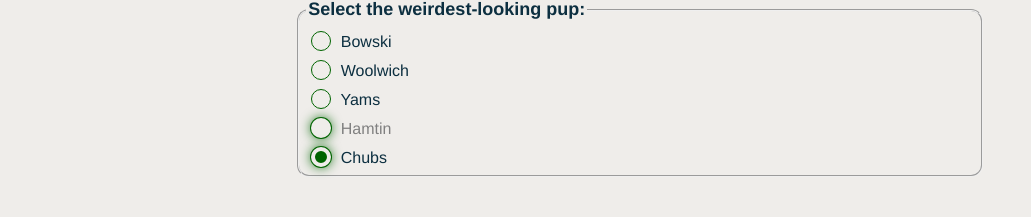
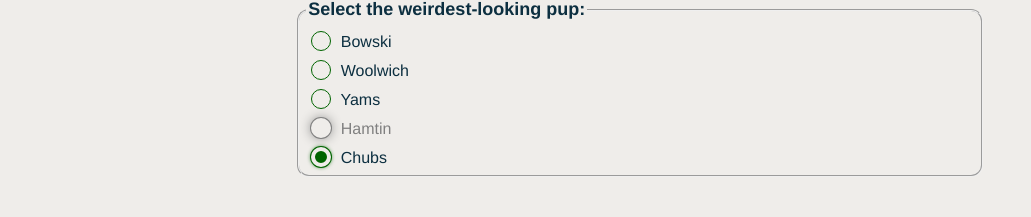
Before and after one commit to martin-heather/weba11y-components, a Vue app: page / in a window 1280 px wide. In both pictures the pointer is over the input "Hamtin". Shown: the part 1250-1467 px from the top of the page, without its empty margins (0-1031 px from the left). Built offline with nearby package versions, Linux system fonts and the light colour scheme.

Commit message:
Radio style & comment tweaks

```diff
--- a/src/App.vue
+++ b/src/App.vue
@@ -8,7 +8,8 @@
 		/>
 
 		<form :id="formId">
-			<p>Show me radio buttons styled with<br>
+			<p>
+				Show me radio buttons styled with<br>
 				<button
 					id="radios-appearance-property"
 					@click.prevent="radiosStyle = 'appearance-property'"
--- a/src/components/AccessibleRadioGroup/AccessibleRadioGroup.vue
+++ b/src/components/AccessibleRadioGroup/AccessibleRadioGroup.vue
@@ -59,7 +59,7 @@ export default {
 				'before-pseudo-element',
 				'default-HTML',
 			].indexOf(value) !== -1,
-			description: 'Demonstrates output of 2 different methods of styling radio buttons',
+			description: 'Demonstrates output of 3 different methods of styling radio buttons',
 		},
 	},
 };
--- a/src/components/AccessibleRadioGroup/accessible-radio-group.scss
+++ b/src/components/AccessibleRadioGroup/accessible-radio-group.scss
@@ -16,7 +16,7 @@ fieldset {
 		}
 
 		.radio-input {
-			// the appearance property allows for straightfoward overwriting of default semantic HTML styles and now has solid cross-browser support
+			// the appearance property allows for straightfoward overwriting of default semantic HTML styles
 			appearance: none;
 			border: 1px solid darkgreen;
 			border-radius: 50%;
@@ -36,7 +36,7 @@ fieldset {
 			&:checked {
 				background-color: darkgreen;
 				border: 4px solid #efedea;
-				box-shadow: 0 0px 0px 1px darkgreen, 0 0px 12px darkgreen;
+				box-shadow: 0 0px 0px 1px darkgreen, 0 0px 4px darkgreen;
 
 				@media screen and (-ms-high-contrast: active) {
 					& {
@@ -55,6 +55,13 @@ fieldset {
 		.radio-input--inactive {
 			background-color: transparent;
 			border: 1px solid grey;
+
+			&:hover,
+			&:focus {
+				background-color: #efedea;
+				border: 4px solid #efedea;
+				box-shadow: 0 0px 0px 1px grey, 0 0px 12px grey;
+			}
 		}
 	}
 
@@ -147,4 +154,6 @@ fieldset {
 	}
 }
 
+// ** The appearance property now enjoys solid cross-browser support: https://developer.mozilla.org/en-US/docs/Web/CSS/appearance#browser_compatibility
+
 // ** Credit for high-contrast style information and comments: https://www.a11ywithlindsey.com/blog/create-custom-keyboard-accessible-radio-buttons
```
